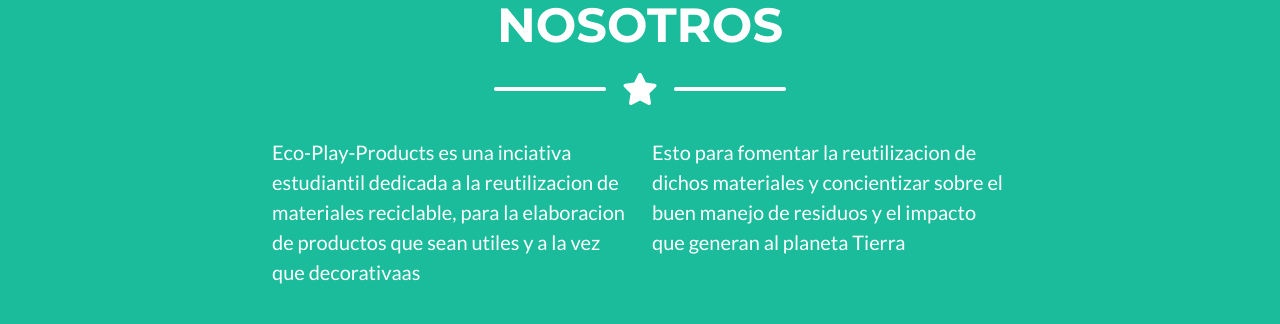
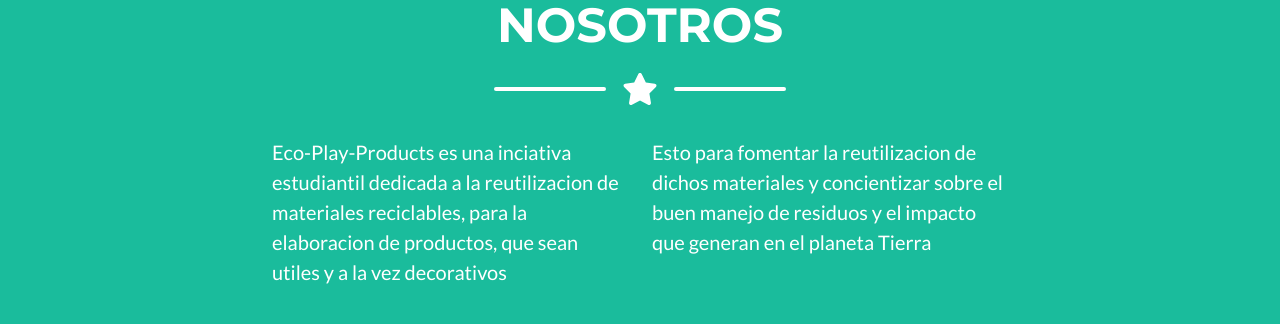
Before and after one commit to Emanuel681/EcoPlaay-Products, a plain HTML site: page index.html in a window 1280 px wide. Shown: the part 1760-2084 px from the top of the page. Drawn offline with nearby package versions, Linux system fonts and the light colour scheme.

Commit message:
Update index.html

```diff
--- a/index.html
+++ b/index.html
@@ -134,12 +134,12 @@
                 </div>
                 <!-- About Section Content-->
                 <div class="row">
-                    <div class="col-lg-4 ms-auto"><p class="lead">Eco-Play-Products es una inciativa estudiantil dedicada a la reutilizacion de materiales reciclable, para la elaboracion de productos que sean utiles y a la vez que decorativaas </p></div>
-                    <div class="col-lg-4 me-auto"><p class="lead">Esto para fomentar la reutilizacion de dichos materiales y concientizar sobre el buen manejo de residuos y el impacto que generan al planeta Tierra</p></div>
+                    <div class="col-lg-4 ms-auto"><p class="lead">Eco-Play-Products es una inciativa estudiantil dedicada a la reutilizacion de materiales reciclables, para la elaboracion de productos, que sean utiles y a la vez decorativos </p></div>
+                    <div class="col-lg-4 me-auto"><p class="lead">Esto para fomentar la reutilizacion de dichos materiales y concientizar sobre el buen manejo de residuos y el impacto que generan en el planeta Tierra</p></div>
                 </div>
                 <!-- About Section Button-->
                 <div class="text-center mt-4">
-                    <a class="btn btn-xl btn-outline-light" href="https://startbootstrap.com/theme/freelancer/">
+                    <a class="btn btn-xl btn-outline-light" href="http://tiktok.com/@ecproductstore">
                         <i class="fas fa-download me-2"></i>
                         Se parte del cambio!
                     </a>
```
